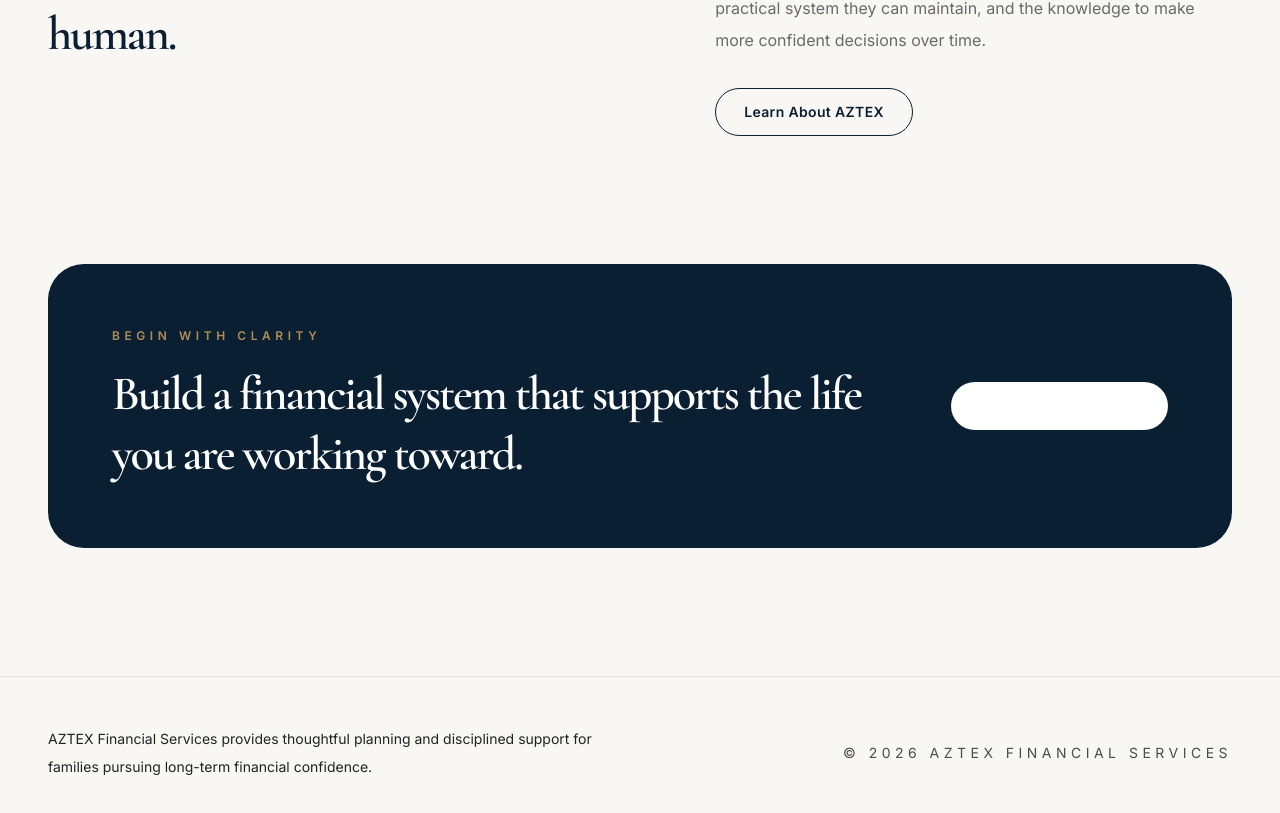
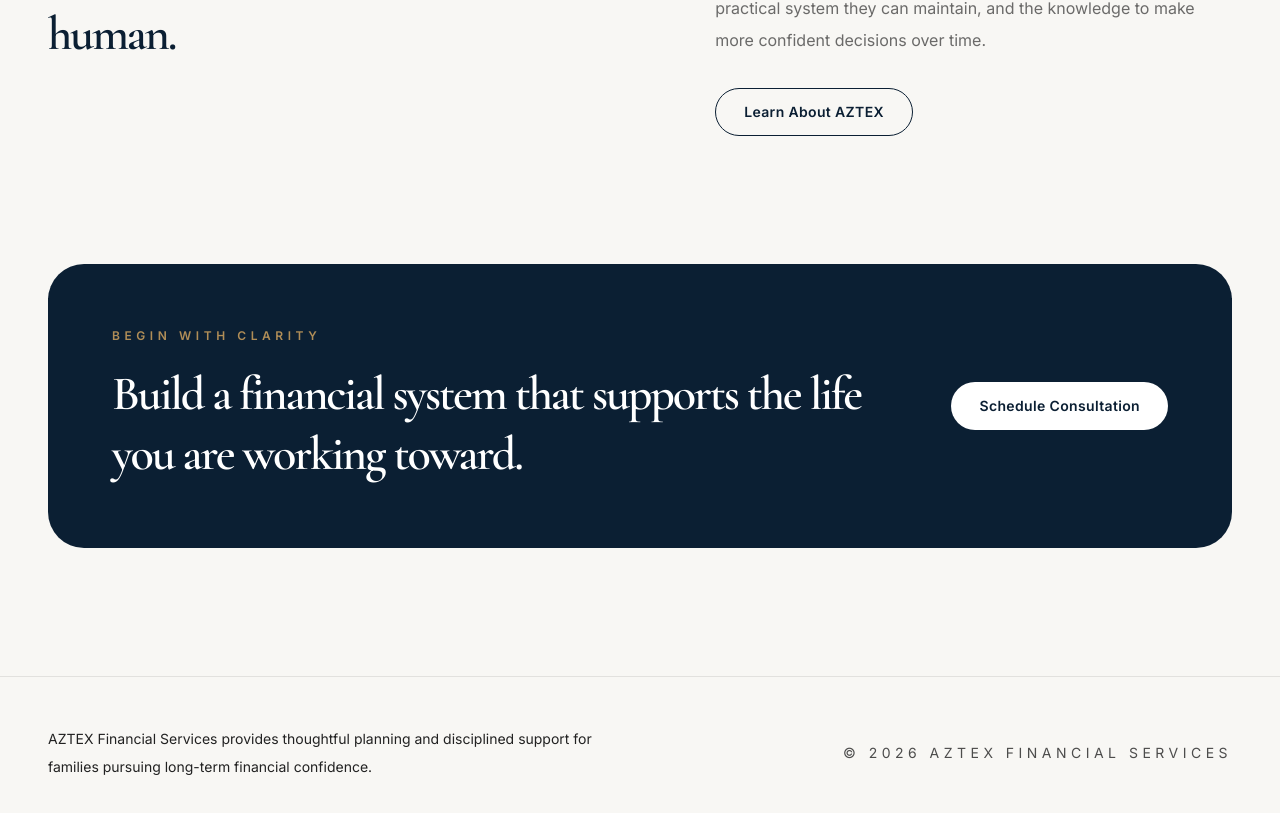
Before and after one commit to kyanlazo23-png/aztex-website, a Next.js app: page / in a window 1280 px wide. Shown: the part 2497-3310 px from the top of the page. Built offline with nearby package versions, Linux system fonts and the light colour scheme.

Commit message:
Add reliable light button variant

```diff
--- a/components/Button.tsx
+++ b/components/Button.tsx
@@ -3,7 +3,7 @@ import type { AnchorHTMLAttributes, ButtonHTMLAttributes, ReactNode } from "reac
 
 type ButtonProps = {
   children: ReactNode;
-  variant?: "primary" | "secondary";
+  variant?: "primary" | "secondary" | "light";
   className?: string;
   href?: string;
 } & (
@@ -13,9 +13,11 @@ type ButtonProps = {
 
 const variants = {
   primary:
-    "bg-[color:var(--color-navy)] !text-white hover:bg-[#163552] focus-visible:outline focus-visible:outline-2 focus-visible:outline-offset-3 focus-visible:outline-[color:var(--color-gold)]",
+    "bg-[color:var(--color-navy)] text-white hover:bg-[#163552] focus-visible:outline focus-visible:outline-2 focus-visible:outline-offset-3 focus-visible:outline-[color:var(--color-gold)]",
   secondary:
-    "border border-[color:var(--color-navy)] text-[color:var(--color-navy)] bg-transparent hover:bg-[color:var(--color-navy)] hover:!text-white focus-visible:outline focus-visible:outline-2 focus-visible:outline-offset-3 focus-visible:outline-[color:var(--color-gold)]",
+    "border border-[color:var(--color-navy)] bg-transparent text-[color:var(--color-navy)] hover:bg-[color:var(--color-navy)] hover:text-white focus-visible:outline focus-visible:outline-2 focus-visible:outline-offset-3 focus-visible:outline-[color:var(--color-gold)]",
+  light:
+    "bg-white text-[#0B1F33] hover:bg-[#f0eee8] focus-visible:outline focus-visible:outline-2 focus-visible:outline-offset-3 focus-visible:outline-[color:var(--color-gold)]",
 };
 
 export default function Button({
```
